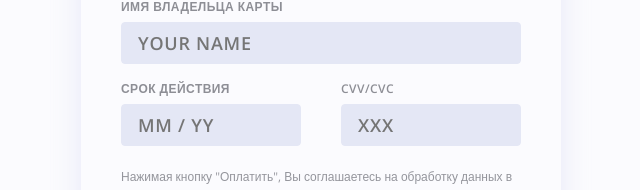
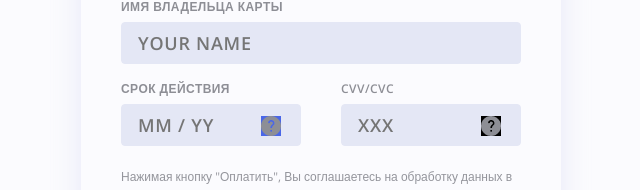
Before and after one commit to Yuranuch/payment_form, a React (Create React App) app: page / in a window 1280 px wide. Shown: the part 521-711 px from the top of the page, without its empty margins (319-959 px from the left). Built offline with nearby package versions, Linux system fonts and the light colour scheme.

Commit message:
hint toggle added

```diff
--- a/src/App.scss
+++ b/src/App.scss
@@ -46,8 +46,10 @@
 
 .inputData_section {
   margin-bottom: 18px;
+  position: relative;
+  z-index: 1;
 
-  span {
+  >span {
     font-family: 'Open Sans', sans-serif;
     font-style: normal;
     font-weight: 600;
@@ -74,6 +76,7 @@
     line-height: 42px;
     letter-spacing: 0.75px;
     color: #4F4F4F;
+
   }
   input.error{
     background: rgba(235, 87, 87, 0.1);
@@ -97,6 +100,44 @@
 }
 .shotWidth {
   width: 180px;
+  position: relative;
+  z-index: 1;
+}
+.inputData_hint {
+  width: 20px;
+  height: 20px;
+  position: absolute;
+  z-index: 3;
+  top: 42px;
+  right: 20px;
+  background: url("/src/assets/icons/help.png") #4A67E7;
+  cursor: pointer;
+  .inputData_hint_info {
+    position: absolute;
+    width: 336px;
+    height: 144px;
+    bottom: 28px;
+    left: 0;
+    margin-left: -160px;
+    background: #FFFFFF;
+    box-shadow: 0px 15px 30px rgba(186, 188, 232, 0.3);
+    border-radius: 6px;
+    box-sizing: border-box;
+    padding: 24px;
+    z-index: 3;
+    span {
+      font-family: 'Open Sans', sans-serif;
+      font-style: normal;
+      font-weight: normal;
+      font-size: 16px;
+      line-height: 24px;
+      color: #43444C;
+    }
+  }
+}
+
+.validity {
+  background: url("/src/assets/icons/help.png") #000;
 }
 
 //cardData------------------------------------/
@@ -169,8 +210,6 @@
 .submitButton:disabled {
   background: linear-gradient(0deg, #E6E7EE, #E6E7EE), linear-gradient(90deg, #4A67E7 0.97%, #3942B8 99.29%);}
 
-
-
 .transactionSecurity {
   span {
     display: block;
@@ -182,11 +221,9 @@
     line-height: 20px;
     background: url("/src/assets/icons/verified.png");
     color: #000000;
-
     a {
       text-decoration: none;
       color: #4A67E7;
     }
-
   }
 }
--- a/src/components/CardData/CardData.js
+++ b/src/components/CardData/CardData.js
@@ -1,17 +1,35 @@
-import React from 'react';
+import React, {Component} from 'react';
 import icon_1 from "../../assets/icons/small_logo_1.png";
 import icon_2 from "../../assets/icons/small_logo_2.png";
 import icon_3 from "../../assets/icons/small_logo_3.png";
 import icon_4 from "../../assets/icons/small_logo_4.png";
 
-function CardData() {
+class CardData extends Component {
+
+    state = {
+        hintShowing: false,
+    }
+    onShowHint = () => {
+        if (this.state.hintShowing === true) {
+            this.setState({
+                hintShowing: false
+            })
+        } else {
+            this.setState({
+                hintShowing: true
+            })
+        }
+
+    }
+
+    render() {
         return (
             <div className="cardData">
                 <div className="cardData_list">
-                <a href=""><img src={icon_1} alt="" /></a>
-                <a href=""><img src={icon_2} alt="" /></a>
-                <a href=""><img src={icon_3} alt="" /></a>
-                <a href=""><img src={icon_4} alt="" /></a>
+                    <a href=""><img src={icon_1} alt=""/></a>
+                    <a href=""><img src={icon_2} alt=""/></a>
+                    <a href=""><img src={icon_3} alt=""/></a>
+                    <a href=""><img src={icon_4} alt=""/></a>
                 </div>
                 <div className="inputData_section smallBottomMargin">
                     <span>Номер Карты</span>
@@ -25,10 +43,19 @@ function CardData() {
                     <div className="inputData_section shotWidth">
                         <span>Срок действия</span>
                         <input placeholder="MM / YY" type="text" name=""/>
+                        <div onClick={this.onShowHint} className="inputData_hint">
+                            {this.state.hintShowing && <div className="inputData_hint_info">
+                            <span>Срок действия вашей карты написанна лицевой стороне карты.
+                            Запишите срок дейсвия в формате Месяц / 2 последние цифры года.</span>
+                            </div>}
+                        </div>
                     </div>
                     <div className="inputData_section shotWidth">
                         <span>CVV/CVC</span>
                         <input placeholder="XXX" type="text" name=""/>
+                        <div className="inputData_hint validity">
+
+                        </div>
                     </div>
                 </div>
                 <div className="agreement">
@@ -42,5 +69,6 @@ function CardData() {
             </div>
         );
     }
+}
 
 export default CardData;
```
Also changed, not shown: src/assets/icons/help.png (added), 1 other file (tests, documents, lock files or other folders). Lines whose indentation alone changed are shown as unchanged.
